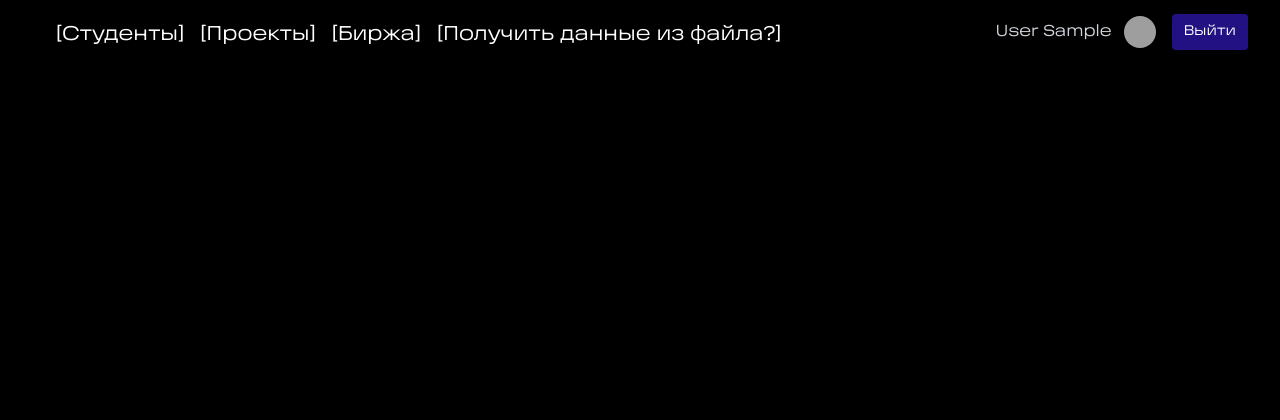
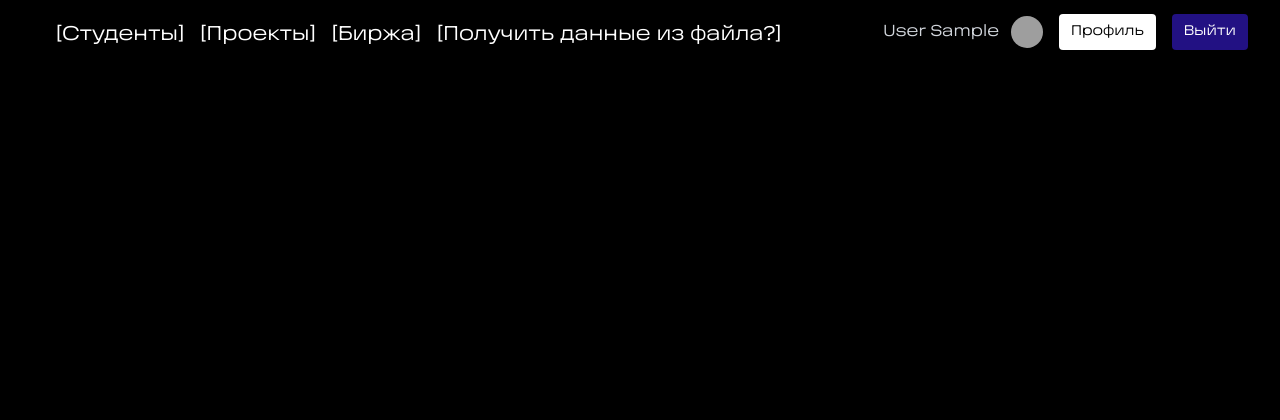
Before and after one commit to gurinboru/ICT-Hack-5-Sakura, a Django app: page /students in a window 1280 px wide. Shown: the top 420 px of the page. Run offline with Django 4.2, Linux system fonts and the light colour scheme; the visitor is signed in with stand-in values (Sample User, id 1); data that the repository does not hold is empty; grey boxes are pictures that could not be loaded.

Commit message:
[Feat]: profile button and secondary button style added

```diff
--- a/start/static/start/css/stylejob.css
+++ b/start/static/start/css/stylejob.css
@@ -34,3 +34,12 @@
 body{
     background: black;
 }
+.btn2 {
+  background:  white;
+  color: black;
+  border-radius: 4px;
+}
+.btn2:hover{
+  background: #52A874;
+  color: #000000;
+}
--- a/start/templates/start/header.html
+++ b/start/templates/start/header.html
@@ -43,6 +43,7 @@
                 </div>
             </div>
 
+          <a href="#" class="btn2 text-gray-300 hover:bg-gray-700 ml-4 hover:text-white px-3 py-2 rounded-md text-sm font-medium">Профиль</a>
           <a href="/logout" class="btn text-gray-300 hover:bg-gray-700 ml-4 hover:text-white px-3 py-2 rounded-md text-sm font-medium">Выйти</a>
       </div>
     </div>
```
